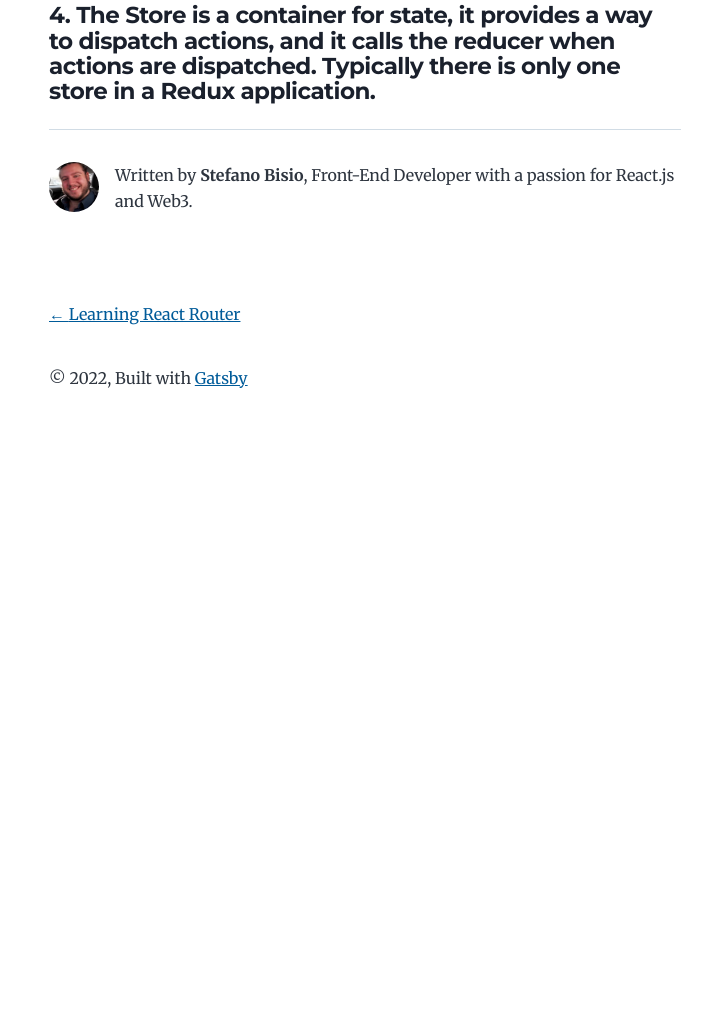
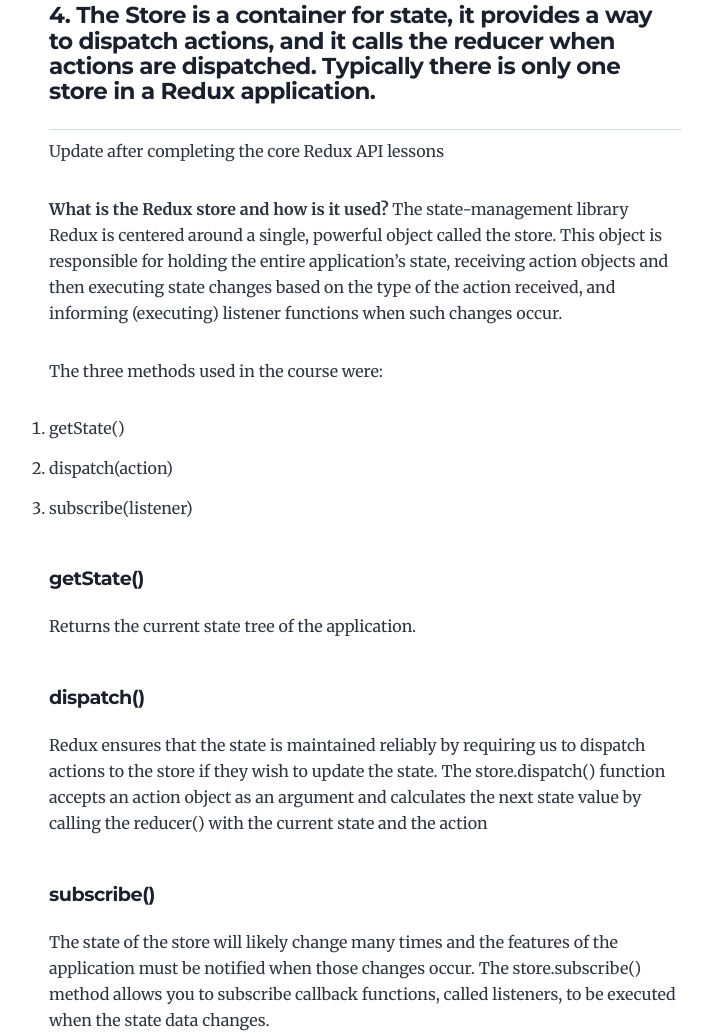
Before and after one commit to StefanoBisio/Learning-Journal, a Gatsby site: page /redux-core-concepts/ in a window 1280 px wide. Shown: the part 2355-3391 px from the top of the page, without its empty margins (275-981 px from the left). Before the commit the page ends 2809 px from the top, so only its background shows below. Built offline with nearby package versions, Linux system fonts and the light colour scheme; Gatsby itself is replaced by a stand-in of ours; some packages are replaced by stand-ins of ours.

Commit message:
update redux article with store methods

```diff
--- a/content/blog/redux-core-concepts/index.md
+++ b/content/blog/redux-core-concepts/index.md
@@ -65,3 +65,25 @@
 > Redux tries to ensure that you only mutate the state in the Reducers. This is important because it makes easier to think about your application data flow. Let's say you get a value in your UI that is not expected, or didn't update correctly. In that case, you could just think about which reducer is causing the mutation and see what went wrong. This makes thinking about Redux issues very simple and makes developers highly productive.
 
 #### 4. The Store is a container for state, it provides a way to dispatch actions, and it calls the reducer when actions are dispatched. Typically there is only one store in a Redux application.
+
+---
+
+Update after completing the core Redux API lessons
+
+**What is the Redux store and how is it used?**
+The state-management library Redux is centered around a single, powerful object called the store. This object is responsible for holding the entire application’s state, receiving action objects and then executing state changes based on the type of the action received, and informing (executing) listener functions when such changes occur.
+
+The three methods used in the course were:
+
+1. getState()
+2. dispatch(action)
+3. subscribe(listener)
+
+##### getState()
+Returns the current state tree of the application.
+
+##### dispatch()
+Redux ensures that the state is maintained reliably by requiring us to dispatch actions to the store if they wish to update the state. The store.dispatch() function accepts an action object as an argument and calculates the next state value by calling the reducer() with the current state and the action
+
+##### subscribe()
+The state of the store will likely change many times and the features of the application must be notified when those changes occur. The store.subscribe() method allows you to subscribe callback functions, called listeners, to be executed when the state data changes.
```
